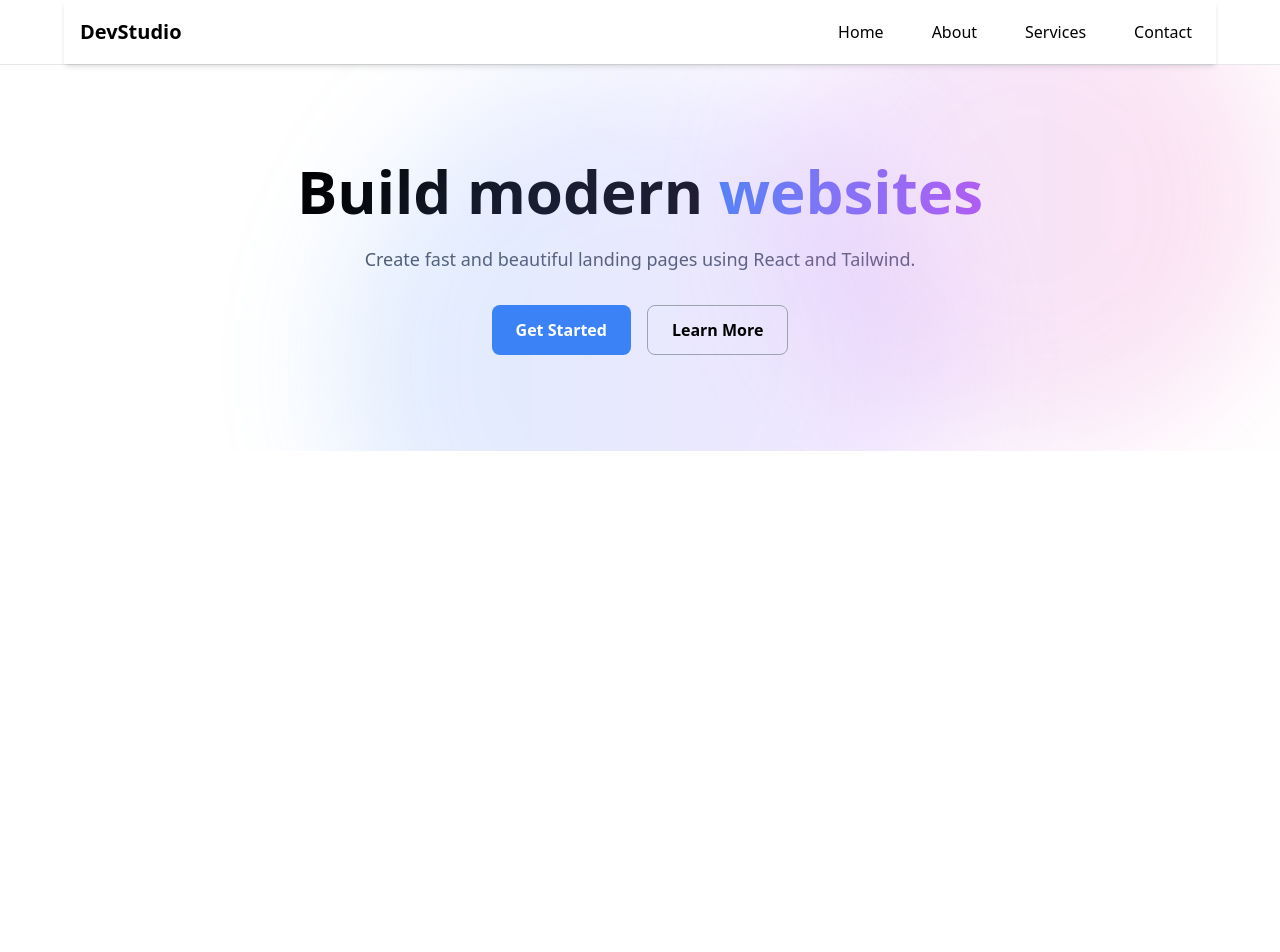
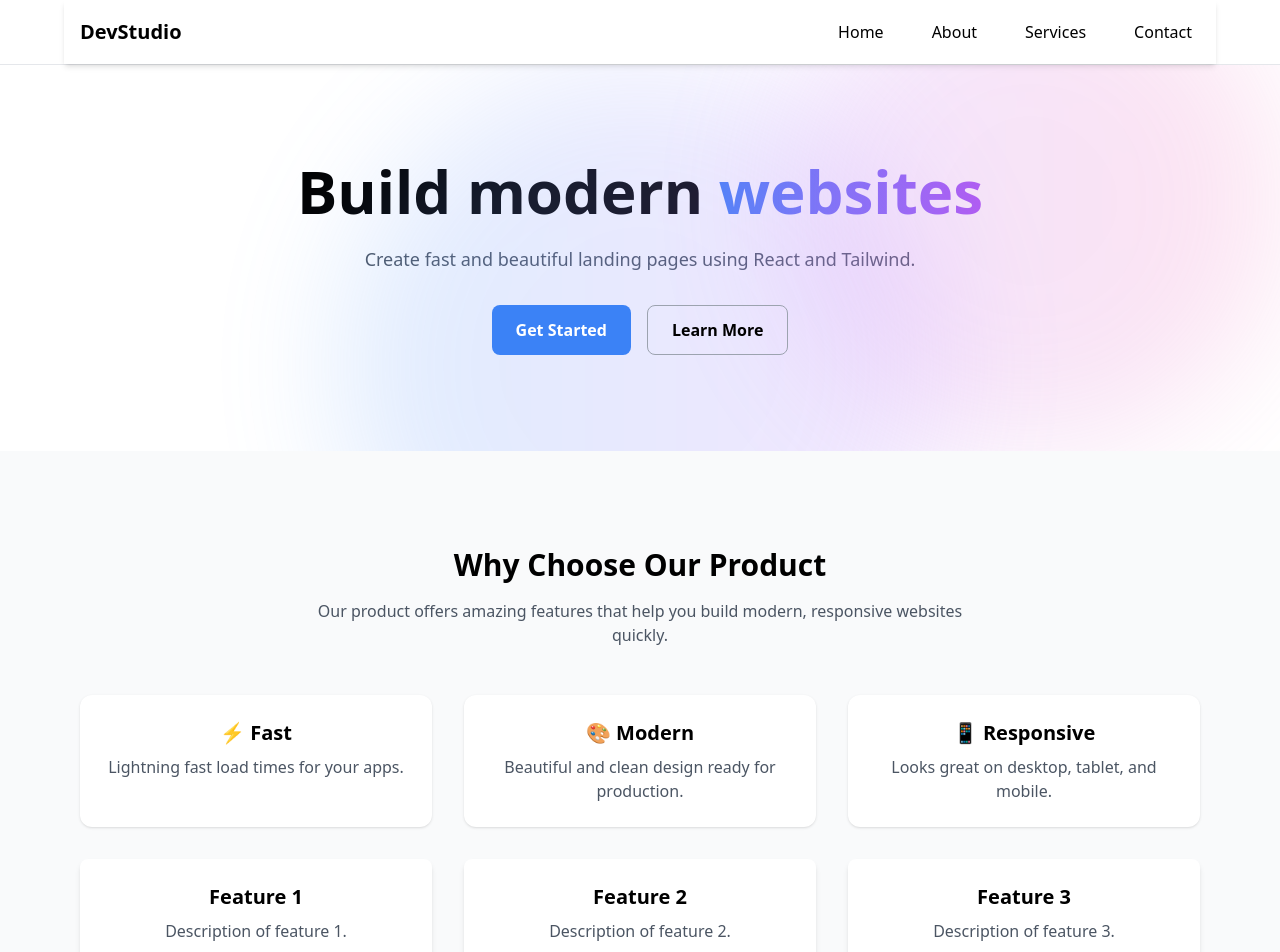
Before and after one commit to Kamil-Fr/react-landing, a React (Vite) app: page / in a window 1280 px wide. Shown: the top 952 px of the page. Before the commit the page ends 800 px from the top, so only its background shows below. Built offline with nearby package versions, Linux system fonts and the light colour scheme.

Commit message:
Add Features Section

```diff
--- a/src/App.jsx
+++ b/src/App.jsx
@@ -1,11 +1,13 @@
 import Navbar from "./components/Navbar";
 import Hero from "./components/Hero";
+import Features from "./components/Features";
 
 function App() {
   return (
     <div>
       <Navbar />
       <Hero />
+      <Features />
     </div>
   );
 }
--- /dev/null
+++ b/src/components/Features.jsx
@@ -0,0 +1,44 @@
+function Features() {
+  return (
+    <section className="py-24 bg-gray-50">
+      <div className="max-w-6xl mx-auto px-4 text-center">
+        <h2 className="text-3xl font-bold">Why Choose Our Product</h2>
+        <p className="mt-4 text-gray-600 max-w-2xl mx-auto">
+            Our product offers amazing features that help you build modern, responsive websites quickly.
+        </p>
+
+        {/* Features Grid */}
+        <div className="mt-12 grid grid-cols-1 md:grid-cols-3 gap-8">
+            <div className="bg-white p-6 rounded-xl shadow hover:shadow-lg transition">
+                <h3 className="text-xl font-bold mb-2">⚡ Fast</h3>
+                <p className="text-gray-600">Lightning fast load times for your apps.</p>
+            </div>
+            <div className="bg-white p-6 rounded-xl shadow hover:shadow-lg transition">
+                <h3 className="text-xl font-bold mb-2">🎨 Modern</h3>
+                <p className="text-gray-600">Beautiful and clean design ready for production.</p>
+            </div>
+            <div className="bg-white p-6 rounded-xl shadow hover:shadow-lg transition">
+                <h3 className="text-xl font-bold mb-2">📱 Responsive</h3>
+                <p className="text-gray-600">Looks great on desktop, tablet, and mobile.</p>
+            </div>
+        </div>
+        <ul className="mt-8 grid grid-cols-1 md:grid-cols-3 gap-8">
+          <li className="bg-white p-6 rounded-lg shadow-md">
+            <h3 className="text-xl font-bold">Feature 1</h3>
+            <p className="text-gray-600 mt-2">Description of feature 1.</p>
+          </li>
+          <li className="bg-white p-6 rounded-lg shadow-md">
+            <h3 className="text-xl font-bold">Feature 2</h3>
+            <p className="text-gray-600 mt-2">Description of feature 2.</p>
+          </li>
+          <li className="bg-white p-6 rounded-lg shadow-md">
+            <h3 className="text-xl font-bold">Feature 3</h3>
+            <p className="text-gray-600 mt-2">Description of feature 3.</p>
+          </li>
+        </ul>
+      </div>
+    </section>
+  );
+}
+
+export default Features;
```
